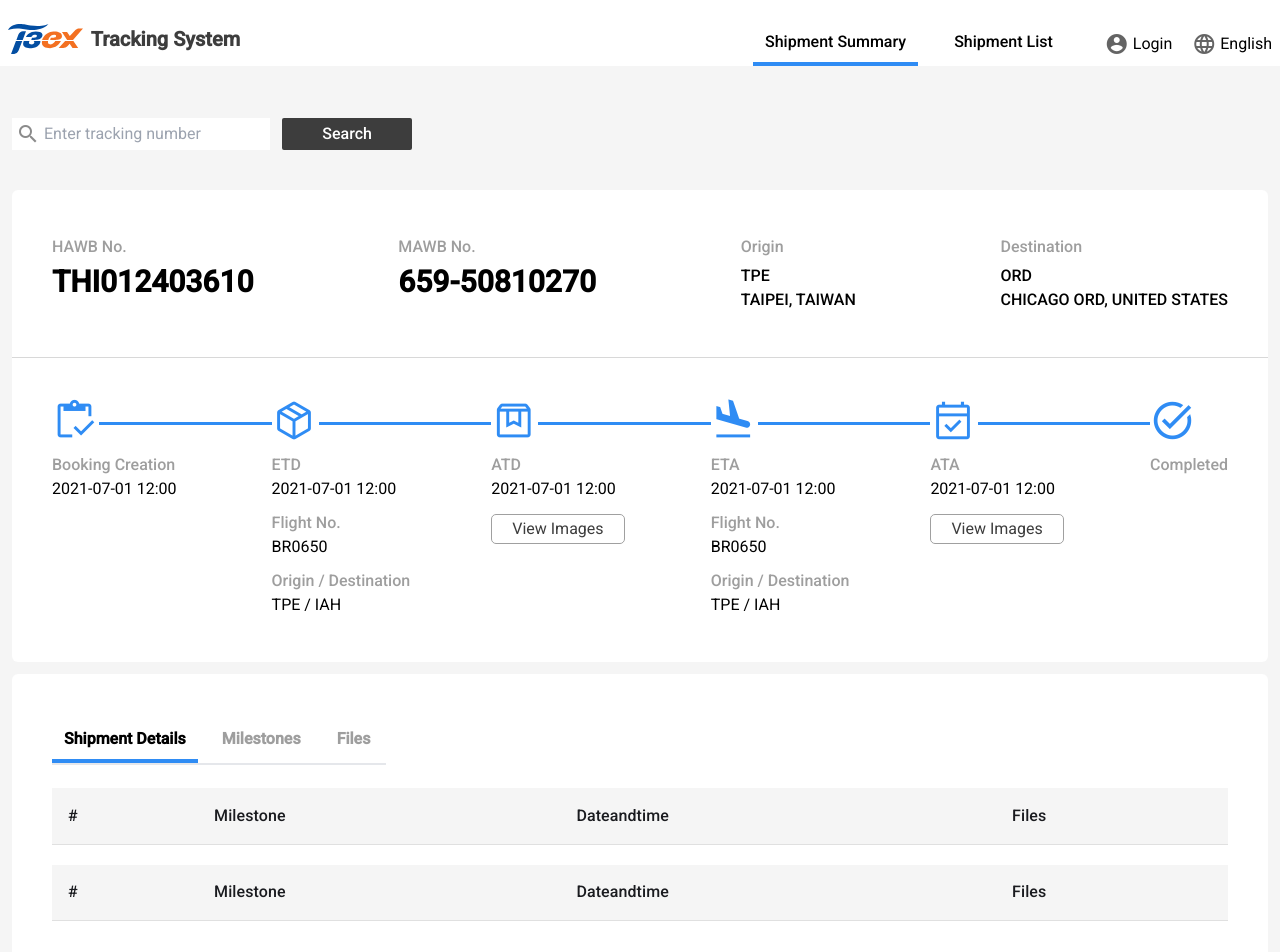
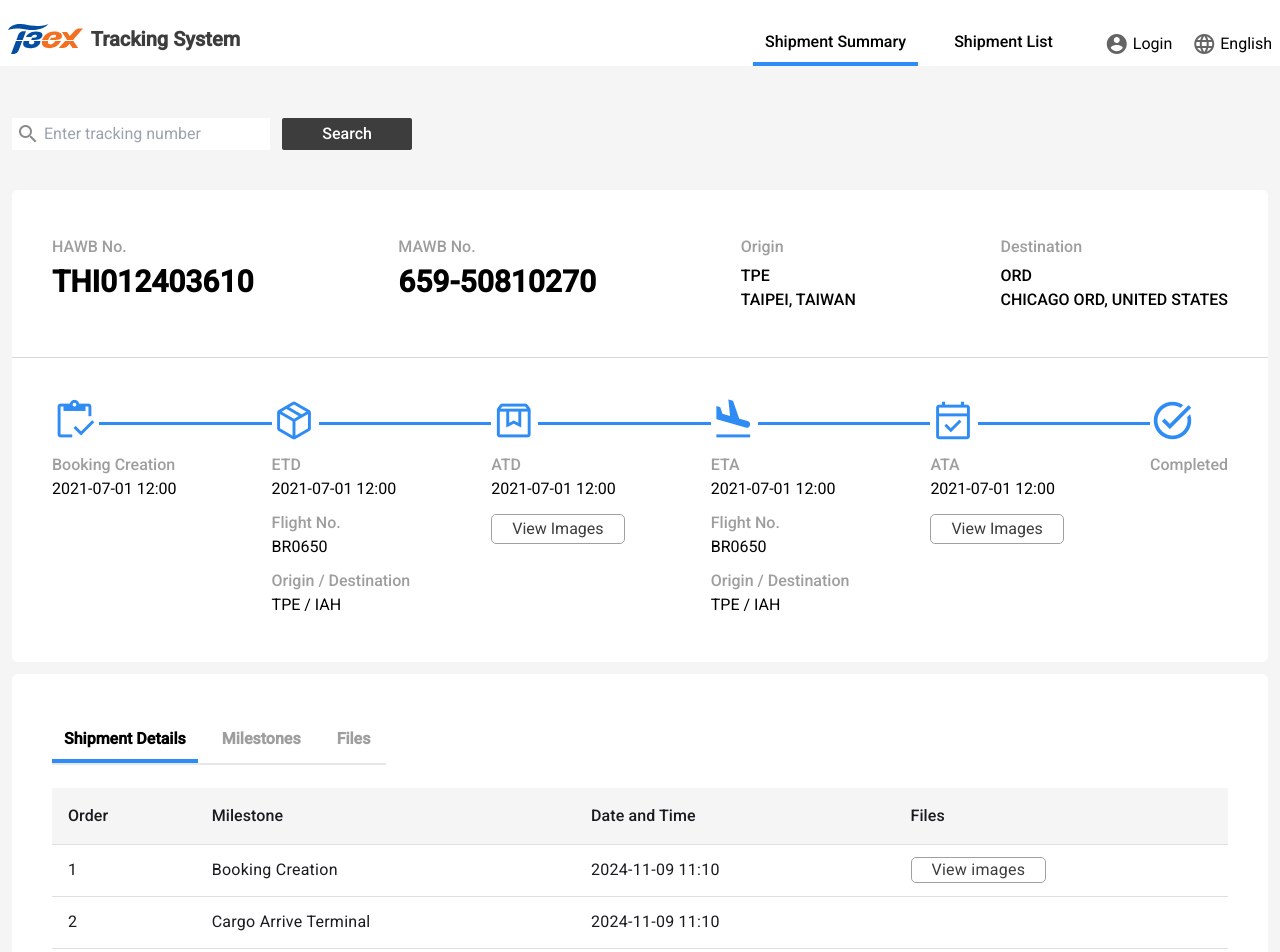
Before and after one commit to LeemoTseng/tracking-system, an Angular app: page /shipment-summary in a window 1280 px wide. Shown: the top 952 px of the page. Built offline with nearby package versions, Linux system fonts and the light colour scheme.

Commit message:
update form

```diff
--- /dev/null
+++ b/public/json/flights.json
@@ -0,0 +1,34 @@
+{
+  "flights": [
+    {
+      "Order": 1,
+      "Flight No.": "UA00872",
+      "From": "TPE",
+      "To": "SFO",
+      "ETD": "2024-11-09 11:10",
+      "ATD": "2024-11-09 11:10",
+      "ETA": "2024-11-09 11:10",
+      "ATA": "2024-11-09 11:10"
+    },
+    {
+      "Order": 2,
+      "Flight No.": "UA00872",
+      "From": "TPE",
+      "To": "SFO",
+      "ETD": "2024-11-09 11:10",
+      "ATD": "2024-11-09 11:10",
+      "ETA": "2024-11-09 11:10",
+      "ATA": "2024-11-09 11:10"
+    },
+    {
+      "Order": 3,
+      "Flight No.": "UA00872",
+      "From": "TPE",
+      "To": "SFO",
+      "ETD": "2024-11-09 11:10",
+      "ATD": "2024-11-09 11:10",
+      "ETA": "2024-11-09 11:10",
+      "ATA": "2024-11-09 11:10"
+    }
+  ]
+}
--- a/public/json/milestones.json
+++ b/public/json/milestones.json
@@ -1,11 +1,11 @@
 {
   "milestones": [
     {
-      "order": 1,
-      "milestone": "Booking Creation",
-      "dateandtime": "2024-11-09 11:10",
-      "files": true,
-      "imgUrl": [
+      "Order": 1,
+      "Milestone": "Booking Creation",
+      "Date and Time": "2024-11-09 11:10",
+      "Files": true,
+      "ImgUrl": [
         {
           "id": 1,
           "name": "airport",
@@ -19,41 +19,41 @@
       ]
     },
     {
-      "order": 2,
-      "milestone": "Cargo Arrive Terminal",
-      "dateandtime": "2024-11-09 11:10",
-      "files": false
+      "Order": 2,
+      "Milestone": "Cargo Arrive Terminal",
+      "Date and Time": "2024-11-09 11:10",
+      "Files": false
     },
     {
-      "order": 3,
-      "milestone": "ETD",
-      "dateandtime": "2024-11-09 11:10",
-      "files": false
+      "Order": 3,
+      "Milestone": "ETD",
+      "Date and Time": "2024-11-09 11:10",
+      "Files": false
     },
     {
-      "order": 4,
-      "milestone": "ATD",
-      "dateandtime": "2024-11-09 11:10",
-      "files": false
+      "Order": 4,
+      "Milestone": "ATD",
+      "Date and Time": "2024-11-09 11:10",
+      "Files": false
     },
     {
-      "order": 5,
-      "milestone": "ETA",
-      "dateandtime": "2024-11-09 11:10",
-      "files": false
+      "Order": 5,
+      "Milestone": "ETA",
+      "Date and Time": "2024-11-09 11:10",
+      "Files": false
     },
     {
-      "order": 6,
-      "milestone": "ATA",
-      "dateandtime": "2024-11-09 11:10",
-      "files": false
+      "Order": 6,
+      "Milestone": "ATA",
+      "Date and Time": "2024-11-09 11:10",
+      "Files": false
     },
     {
-      "order": 7,
-      "milestone": "Airport Pickup",
-      "dateandtime": "2024-11-09 11:10",
-      "files": true,
-      "imgUrl": [
+      "Order": 7,
+      "Milestone": "Airport Pickup",
+      "Date and Time": "2024-11-09 11:10",
+      "Files": true,
+      "ImgUrl": [
         {
           "id": 3,
           "name": "pickup",
@@ -62,16 +62,16 @@
       ]
     },
     {
-      "order": 8,
-      "milestone": "Delivered",
-      "dateandtime": "2024-11-09 11:10",
-      "files": false
+      "Order": 8,
+      "Milestone": "Delivered",
+      "Date and Time": "2024-11-09 11:10",
+      "Files": false
     },
     {
-      "order": 9,
-      "milestone": "POD",
-      "dateandtime": "2024-11-09 11:10",
-      "files": false
+      "Order": 9,
+      "Milestone": "POD",
+      "Date and Time": "2024-11-09 11:10",
+      "Files": false
     }
   ]
 }
--- a/src/app/components/table-template/table-template.component.html
+++ b/src/app/components/table-template/table-template.component.html
@@ -7,17 +7,12 @@
       [matColumnDef]="column"
     >
       <th mat-header-cell *matHeaderCellDef>
-        <ng-container *ngIf="column !== 'order'; else order">
-          <div>{{ column | titlecase }}</div>
-        </ng-container>
-        <ng-template #order>
-          <div>#</div>
-        </ng-template>
+        <div>{{ column }}</div>
       </th>
 
       <td mat-cell *matCellDef="let item">
-        <ng-container *ngIf="column === 'files'; else defaultContent">
-          <div *ngIf="item.files">
+        <ng-container *ngIf="column === 'Files'; else defaultContent">
+          <div *ngIf="item.Files">
             <div matRipple class="btn-outline max-w-fit">View images</div>
           </div>
         </ng-container>
--- /dev/null
+++ b/src/app/interfaces/main-interface.service.ts
@@ -0,0 +1,27 @@
+import { Injectable } from '@angular/core';
+
+@Injectable({
+  providedIn: 'root'
+})
+export class MainInterfaceService {
+  constructor() { }
+}
+
+export interface processItems {
+  name: string;
+  icon: string;
+  flight?: [{
+    flight: string;
+    origin: string;
+    destination: string;
+  }],
+  time?: string;
+  image?: boolean;
+  imgUrlList?: [
+    {
+      imgUrl?: string;
+      imgAlt?: string;
+    }
+  ];
+
+}
--- a/src/app/pages/shipment-summary/shipment-summary.component.html
+++ b/src/app/pages/shipment-summary/shipment-summary.component.html
@@ -120,16 +120,17 @@
         </div>
         <!-- table: Milestones -->
         <app-table-template
-          [dataSource]="dataSource"
-          [displayedColumns]="displayedColumns"
+          [dataSource]="milestones"
+          [displayedColumns]="milestonesColumns"
         ></app-table-template>
         <!-- table: Flight No. -->
         <app-table-template
-          [dataSource]="dataSource"
-          [displayedColumns]="displayedColumns"
+          [dataSource]="flights"
+          [displayedColumns]="flightsColumns"
         >
         </app-table-template>
       </div>
     </div>
+    <!-- <button (click)="test()">TEST</button> -->
   </div>
 </div>
--- a/src/app/pages/shipment-summary/shipment-summary.component.ts
+++ b/src/app/pages/shipment-summary/shipment-summary.component.ts
@@ -6,26 +6,11 @@ import { MatRippleModule } from '@angular/material/core';
 import { MatTableModule } from '@angular/material/table';
 import { TableTemplateComponent } from '../../components/table-template/table-template.component';
 import { milestonesInterface } from '../../all-interface';
-import { HttpClient } from '@angular/common/http';
+import { MainServiceService } from '../../services/main-service.service';
+import { MainInterfaceService } from '../../interfaces/main-interface.service';
+import { processItems } from '../../interfaces/main-interface.service';
 
-interface processItems {
-  name: string;
-  icon: string;
-  flight?: [{
-    flight: string;
-    origin: string;
-    destination: string;
-  }],
-  time?: string;
-  image?: boolean;
-  imgUrlList?: [
-    {
-      imgUrl?: string;
-      imgAlt?: string;
-    }
-  ];
 
-}
 
 
 
@@ -38,6 +23,8 @@ interface processItems {
 })
 export class ShipmentSummaryComponent implements OnInit {
 
+  mainService = inject(MainServiceService);
+  processItems = inject(MainInterfaceService);
 
   rippleColor = 'rgba(0,0,0,0.05)';
   processList: processItems[] = [
@@ -95,31 +82,37 @@ export class ShipmentSummaryComponent implements OnInit {
     },
   ]
 
+  milestonesColumns = ['Order', 'Milestone', 'Date and Time', 'Files'];
+  flightsColumns = ['Order','Flight No.', 'From', 'To', 'ETD','ATD','ETA','ATA'];
+  bgColor = 'rgba(0,0,0,0.05)';
 
 
-  httpClient = inject(HttpClient);
   milestones: milestonesInterface[] = [];
+  flights: any[] = [];
 
   ngOnInit(): void {
     this.getData();
   }
 
   getData(): void {
-    this.httpClient.get<{ milestones: milestonesInterface[] }>('json/milestones.json')
-      .subscribe({
-        next: (data) => {
-          this.milestones = data.milestones;
-          // console.log('Data: ', data);
+    this.mainService.getFlightsData().subscribe({
+      next: (res) => { this.flights = res.flights;console.log(this.flights)},
+      error: (err) => { console.log(err) },
+      complete: () => { console.log('complete') }
+    })
+    this.mainService.getMilestoneData().subscribe({
+      next: (res) => {
+        this.milestones = res.milestones;
+        console.log(this.milestones);
+      },
+      error: (err) => { console.log(err) },
+      complete: () => { console.log('complete') }
+    })
+  }
 
-        },
-        error: (err) => { console.error('Error: ', err); },
-      })
+  test() {
+    console.log(this.milestones);
   }
-  dataSource = this.milestones;
-  displayedColumns = ['order', 'milestone', 'dateandtime', 'files'];
 
 
-
-  bgColor = 'rgba(0,0,0,0.05)';
-
 }
--- /dev/null
+++ b/src/app/services/main-service.service.ts
@@ -0,0 +1,24 @@
+import { inject, Injectable } from '@angular/core';
+import { environment } from '../../environments/environment.prod';
+import { HttpClient } from '@angular/common/http';
+import { Observable } from 'rxjs';
+
+@Injectable({
+  providedIn: 'root'
+})
+export class MainServiceService {
+  constructor() { }
+  private milestoneApiUrl = `json/milestones.json`
+  private flightApiUrl = `json/flights.json`
+  private apiKey = `${environment.apiKey}`
+
+  http = inject(HttpClient)
+
+  getMilestoneData():Observable<any>{
+    return this.http.get(this.milestoneApiUrl+this.apiKey)
+  }
+  getFlightsData():Observable<any>{
+    return this.http.get(this.flightApiUrl+this.apiKey)
+  }
+
+}
--- /dev/null
+++ b/src/environments/environment.prod.ts
@@ -0,0 +1,5 @@
+export const environment = {
+  production: true,
+  apiKey: '',
+  apiUrl: ''
+};
--- /dev/null
+++ b/src/environments/environment.ts
@@ -0,0 +1,6 @@
+
+export const environment = {
+  production: false,
+  weatherApiKey: '',
+  weatherApiUrl: ''
+};
```
Also changed, not shown: 2 other files (tests, documents, lock files or other folders).
